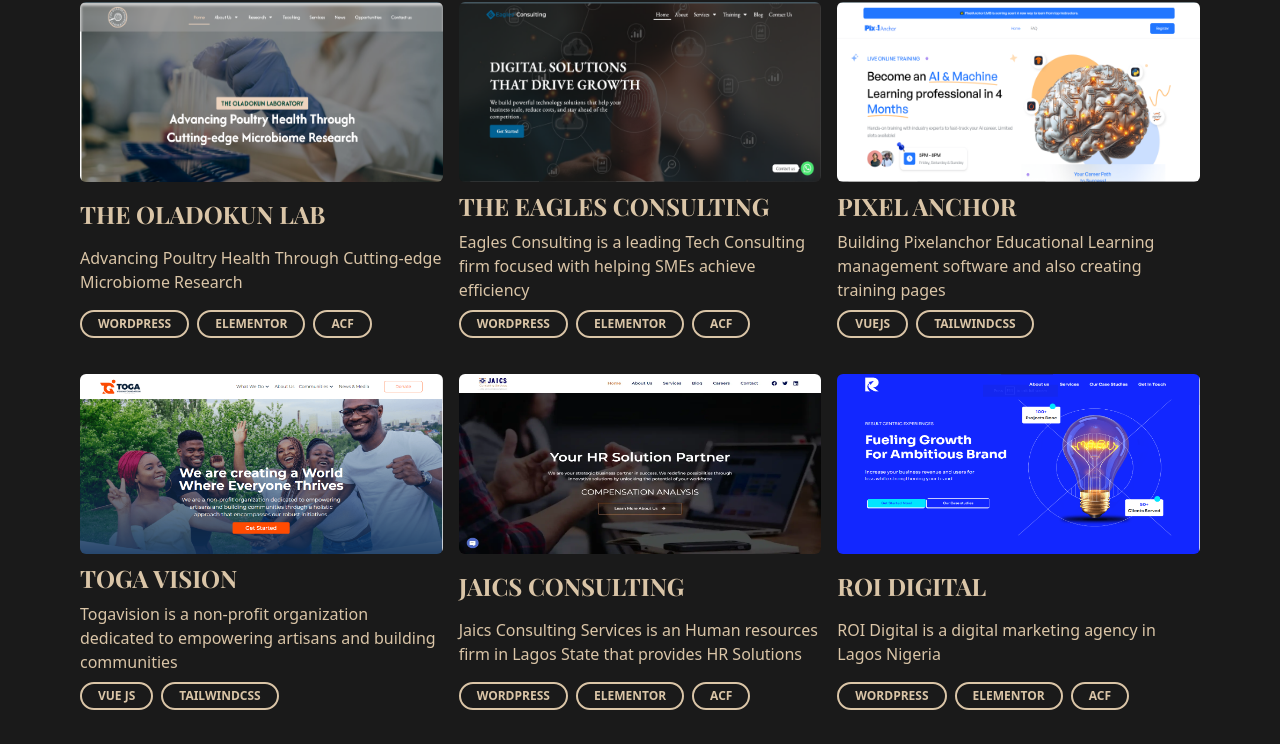
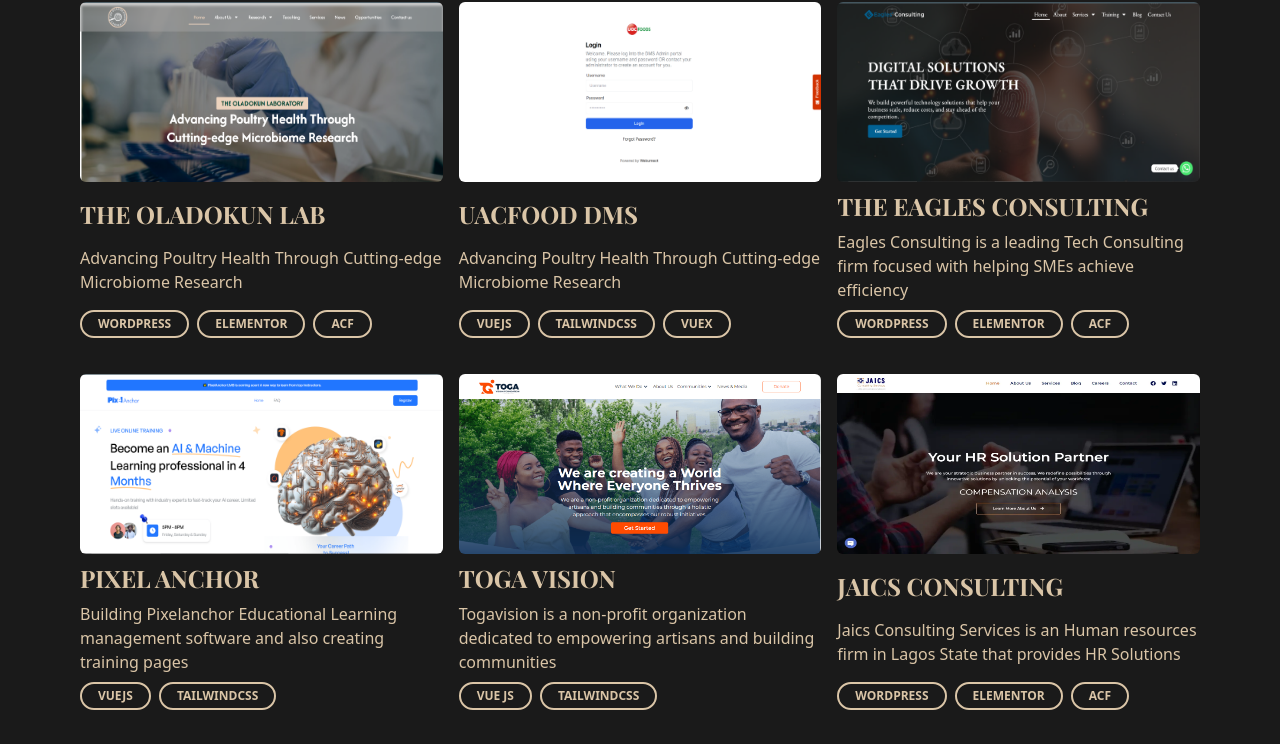
Before and after one commit to uniquness1/Adeola, a Vue app: page /projects in a window 1280 px wide. Shown: the part 988-1732 px from the top of the page. Built offline with nearby package versions, Linux system fonts and the light colour scheme; a web font is replaced by a local one.

Commit message:
Update Portfolio.vue

```diff
--- a/src/components/Portfolio.vue
+++ b/src/components/Portfolio.vue
@@ -100,6 +100,15 @@ const projects = ref([
       "Advancing Poultry Health Through Cutting-edge Microbiome Research",
     tag: ["Wordpress", "Elementor", "ACF"],
   },
+    {
+    name: "UacFood DMS",
+    alt: "screenshot of Uacfoods dms",
+    imageUrl: uac,
+    websiteUrl: "https://dms.uacfoodsng.com/",
+    description:
+      "Advancing Poultry Health Through Cutting-edge Microbiome Research",
+    tag: ["Vuejs", "Tailwindcss", "Vuex"],
+  },
   {
     name: "The Eagles Consulting",
     alt: "screenshot of eagles consulting website",
```
